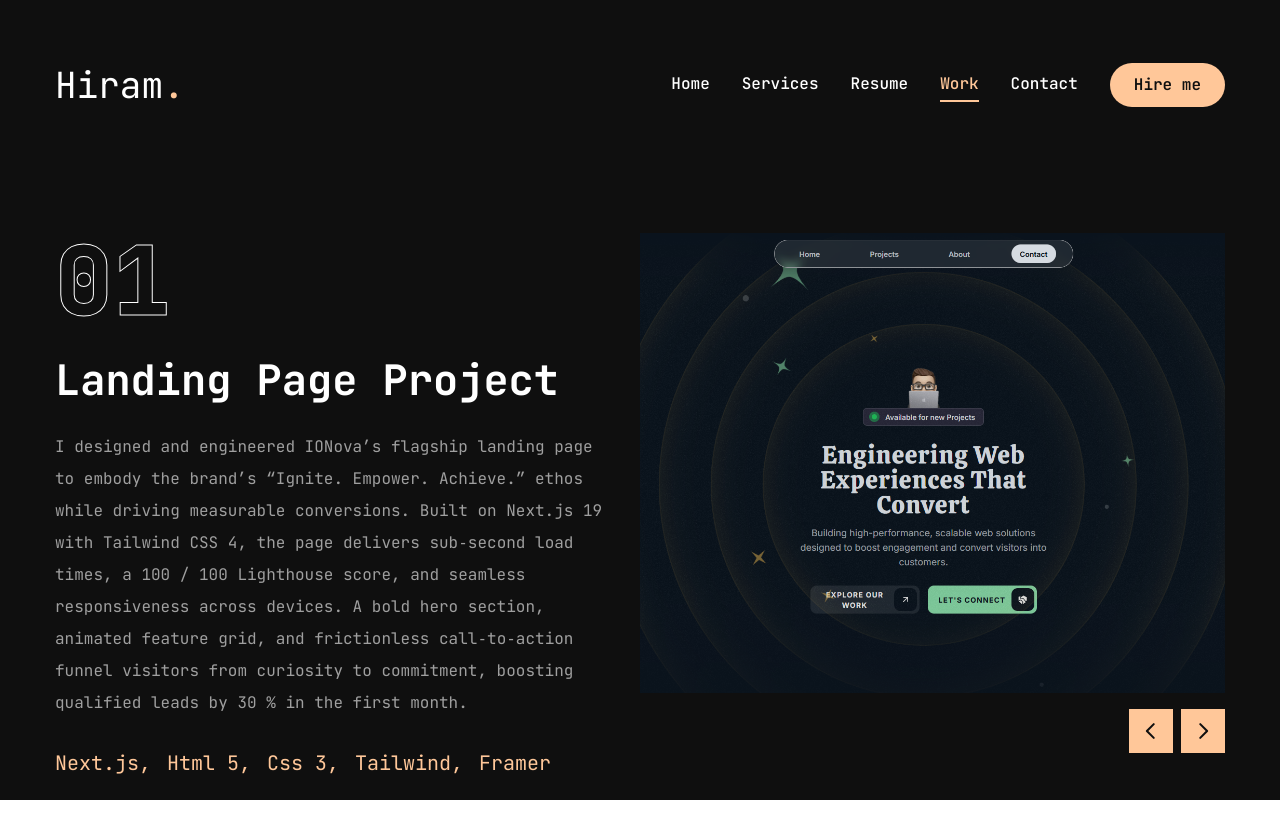
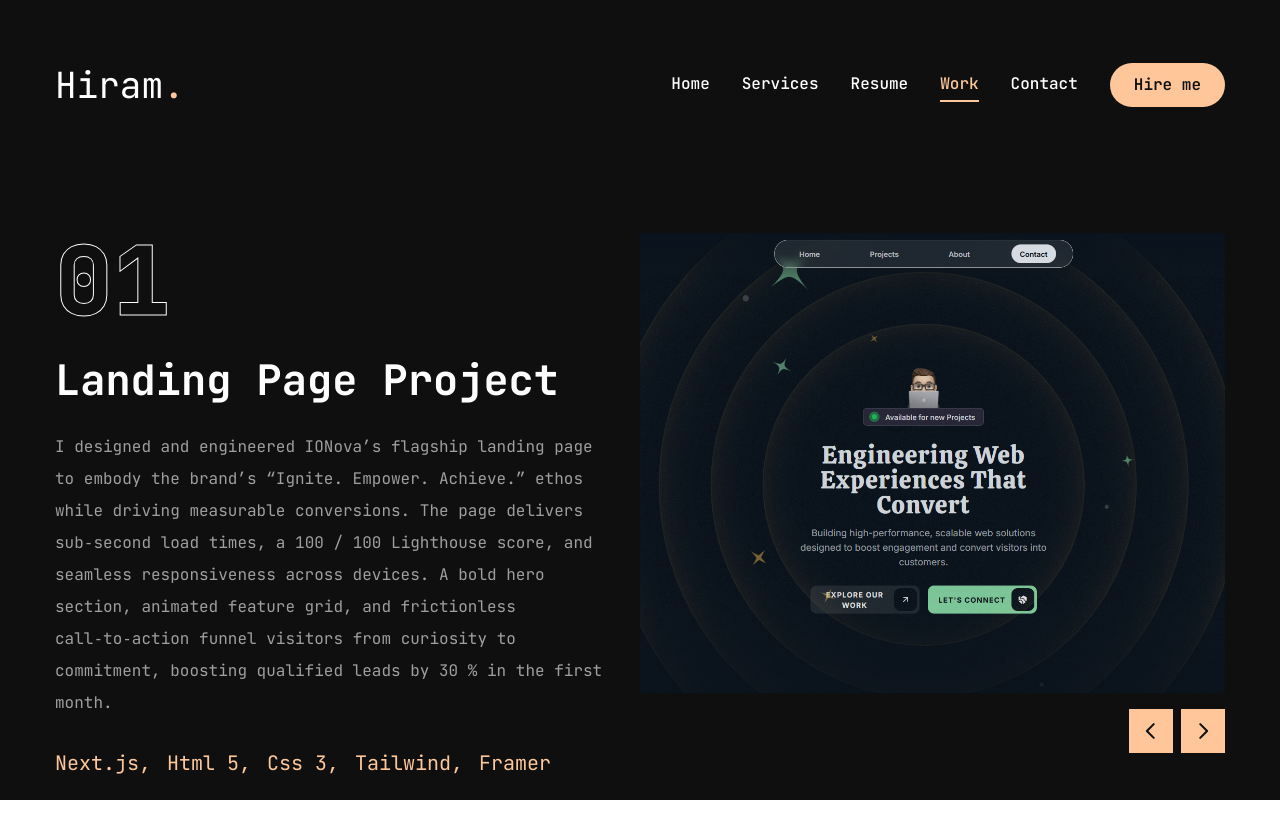
Before and after one commit to HZero-IONova/harce-portfolio, a Next.js app: page /work in a window 1280 px wide. Shown: the top 838 px of the page. Built offline with nearby package versions, Linux system fonts and the light colour scheme; a web font is replaced by a local one.

Commit message:
Update Stats

```diff
--- a/app/work/page.jsx
+++ b/app/work/page.jsx
@@ -25,7 +25,7 @@ const projects = [
     category: "Landing Page",
     title: "IONova Page",
     description:
-      "I designed and engineered IONova’s flagship landing page to embody the brand’s “Ignite. Empower. Achieve.” ethos while driving measurable conversions. Built on Next.js 19 with Tailwind CSS 4, the page delivers sub‑second load times, a 100 / 100 Lighthouse score, and seamless responsiveness across devices. A bold hero section, animated feature grid, and frictionless call‑to‑action funnel visitors from curiosity to commitment, boosting qualified leads by 30 % in the first month.",
+      "I designed and engineered IONova’s flagship landing page to embody the brand’s “Ignite. Empower. Achieve.” ethos while driving measurable conversions. The page delivers sub‑second load times, a 100 / 100 Lighthouse score, and seamless responsiveness across devices. A bold hero section, animated feature grid, and frictionless call‑to‑action funnel visitors from curiosity to commitment, boosting qualified leads by 30 % in the first month.",
     stack: [
       { name: "Next.js" },
       { name: "Html 5" },
--- a/components/Stats.jsx
+++ b/components/Stats.jsx
@@ -17,7 +17,7 @@ const stats = [
     text: "Technologies Mastered",
   },
   {
-    num: "68+",
+    num: 68,
     text: "Code commits",
   },
 ];
```
